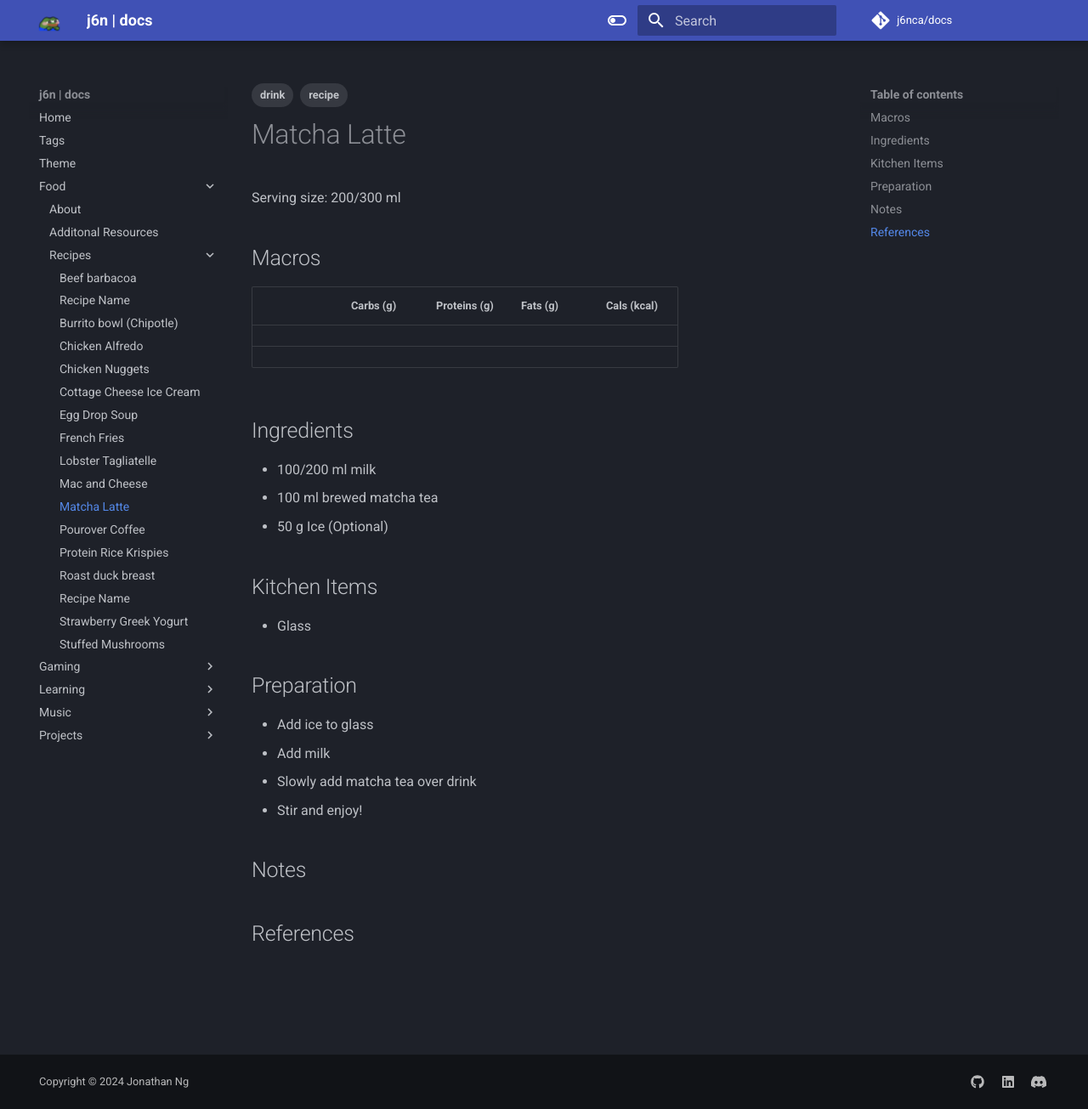
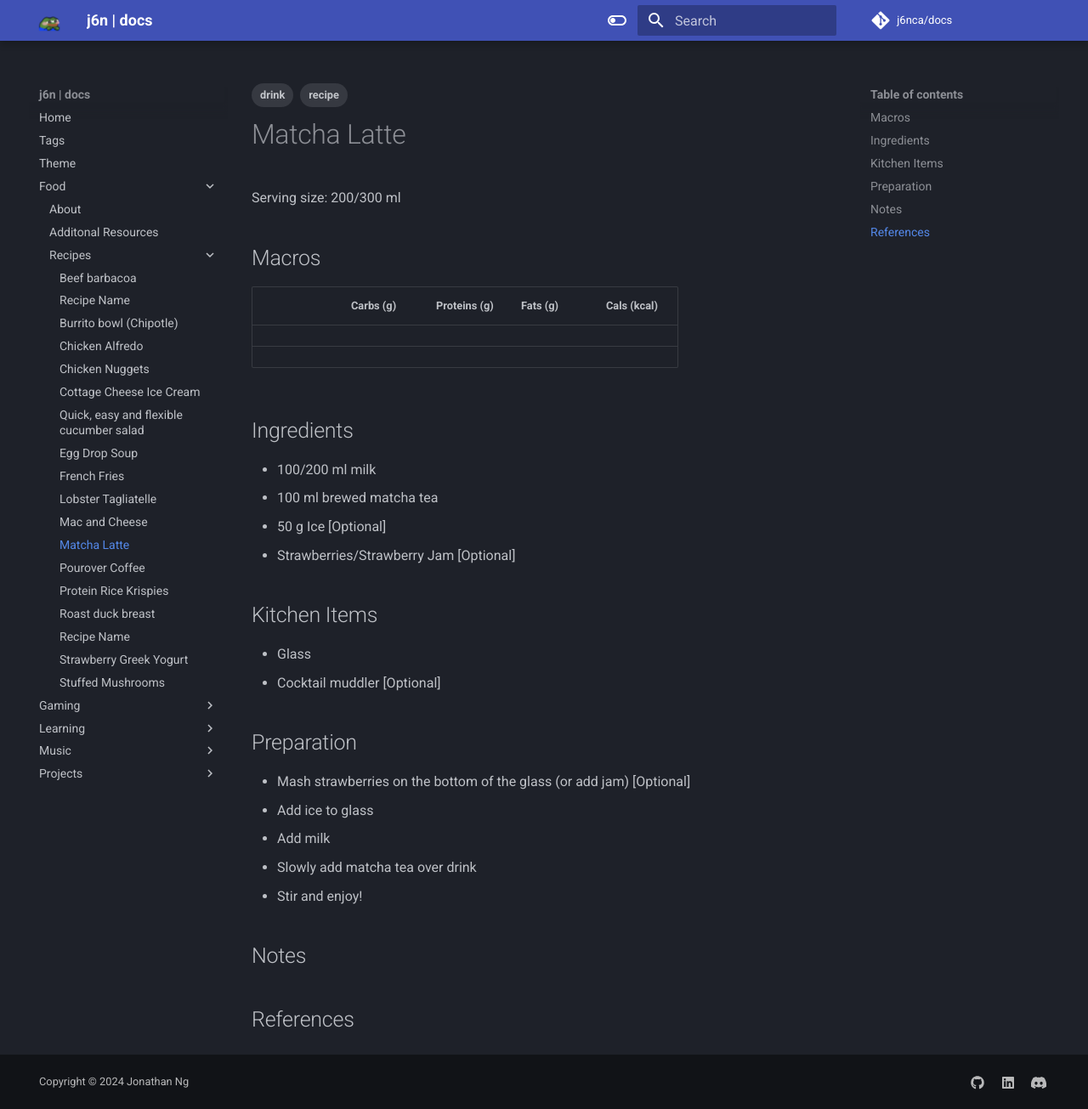
Before and after one commit to j6nca/notes, an MkDocs documentation site: the page built from docs/food/recipes/matcha_latte.md, in a window 1280 px wide and 1305 px high. Shown: the whole window at 85% size. Built offline with MkDocs 1.6.1 and Material for MkDocs 9.7.7, drawn with Linux system fonts in a browser that asks for light colours; comment, search, counter and statistics services are not loaded.

Commit message:
add more food pages

```diff
--- a/docs/food/recipes/matcha_latte.md
+++ b/docs/food/recipes/matcha_latte.md
@@ -18,14 +18,17 @@ Serving size: 200/300 ml
 
 - 100/200 ml milk
 - 100 ml brewed matcha tea
-- 50 g Ice (Optional)
+- 50 g Ice [Optional]
+- Strawberries/Strawberry Jam [Optional]
 
 ## Kitchen Items
 
 - Glass
+- Cocktail muddler [Optional]
 
 ## Preparation
 
+- Mash strawberries on the bottom of the glass (or add jam) [Optional]
 - Add ice to glass
 - Add milk
 - Slowly add matcha tea over drink
```
Also changed, not shown: docs/food/recipes/cottage_cheese_ice_cream.md (+1 -0 lines), docs/food/recipes/cucumber_salad.md (added, +47 -0 lines), docs/food/recipes/egg_drop_soup.md (+6 -6 lines), docs/food/recipes/pourover_coffee.md (+5 -5 lines), docs/food/recipes/strawberry_yogurt.md (+1 -0 lines), docs/templates/recipe.md (+1 -0 lines).
